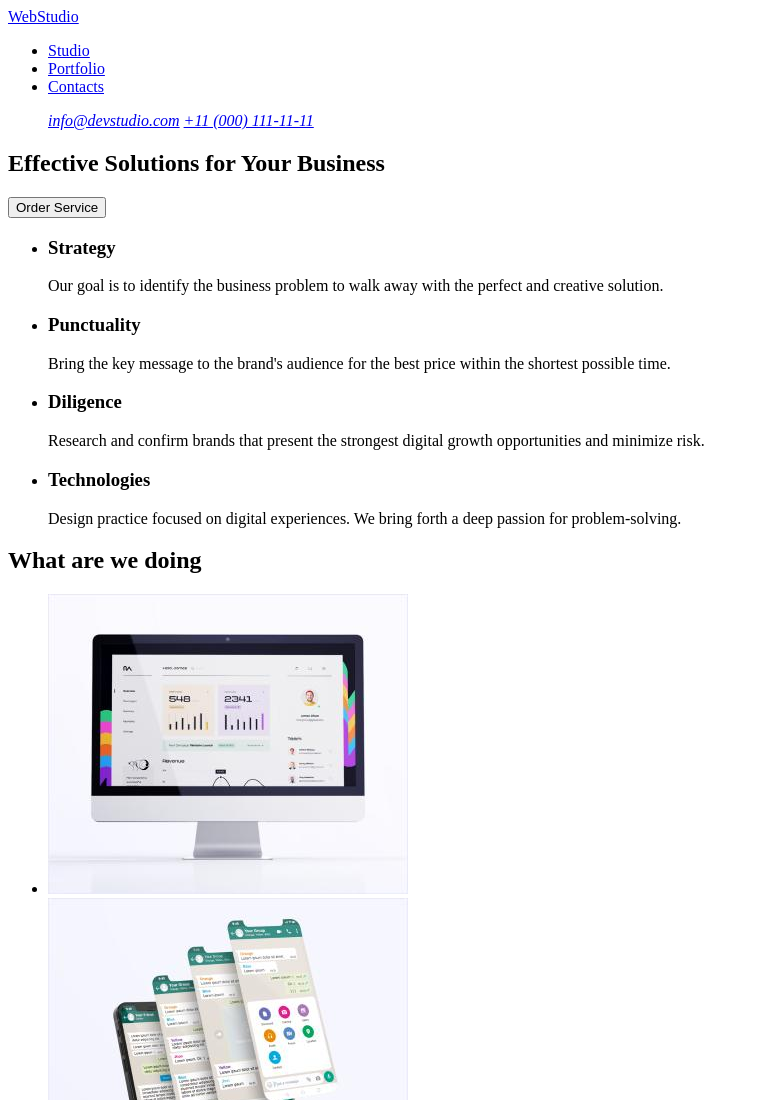
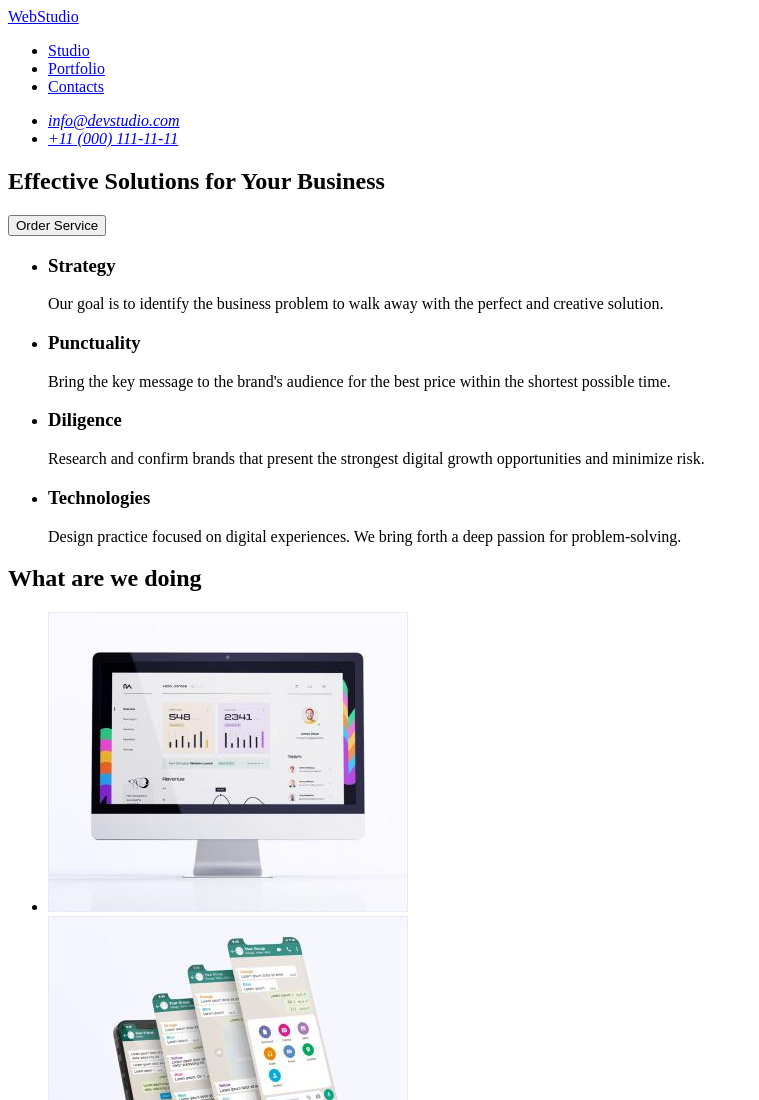
Before and after one commit to stepanovamariia/goit-markup-hw-01, a plain HTML site: page index.html in a window 1280 px wide. Shown: the top 1100 px of the page, without its empty margins (0-759 px from the left). Drawn offline with Linux system fonts and the light colour scheme.

Commit message:
version-3

```diff
--- a/index.html
+++ b/index.html
@@ -18,8 +18,8 @@
 			</nav>
 			<address id="contacts">
 				<ul>
-					<a href="mailto:info@devstudio.com">info@devstudio.com</a>
-					<a href="tel:+110001111111">+11 (000) 111-11-11</a>
+					<li><a href="mailto:info@devstudio.com">info@devstudio.com</a></li>
+					<li><a href="tel:+110001111111">+11 (000) 111-11-11</a></li>
 				</ul>
 			</address>
 		</header>
@@ -127,7 +127,7 @@
 			</section>
 		</main>
 		<footer>
-			<a href="./index.htm">WebStudio</a>
+			<a href="./index.html">WebStudio</a>
 			<p>
 				Increase the flow of customers and sales for your business with digital
 				marketing & growth solutions.
```
